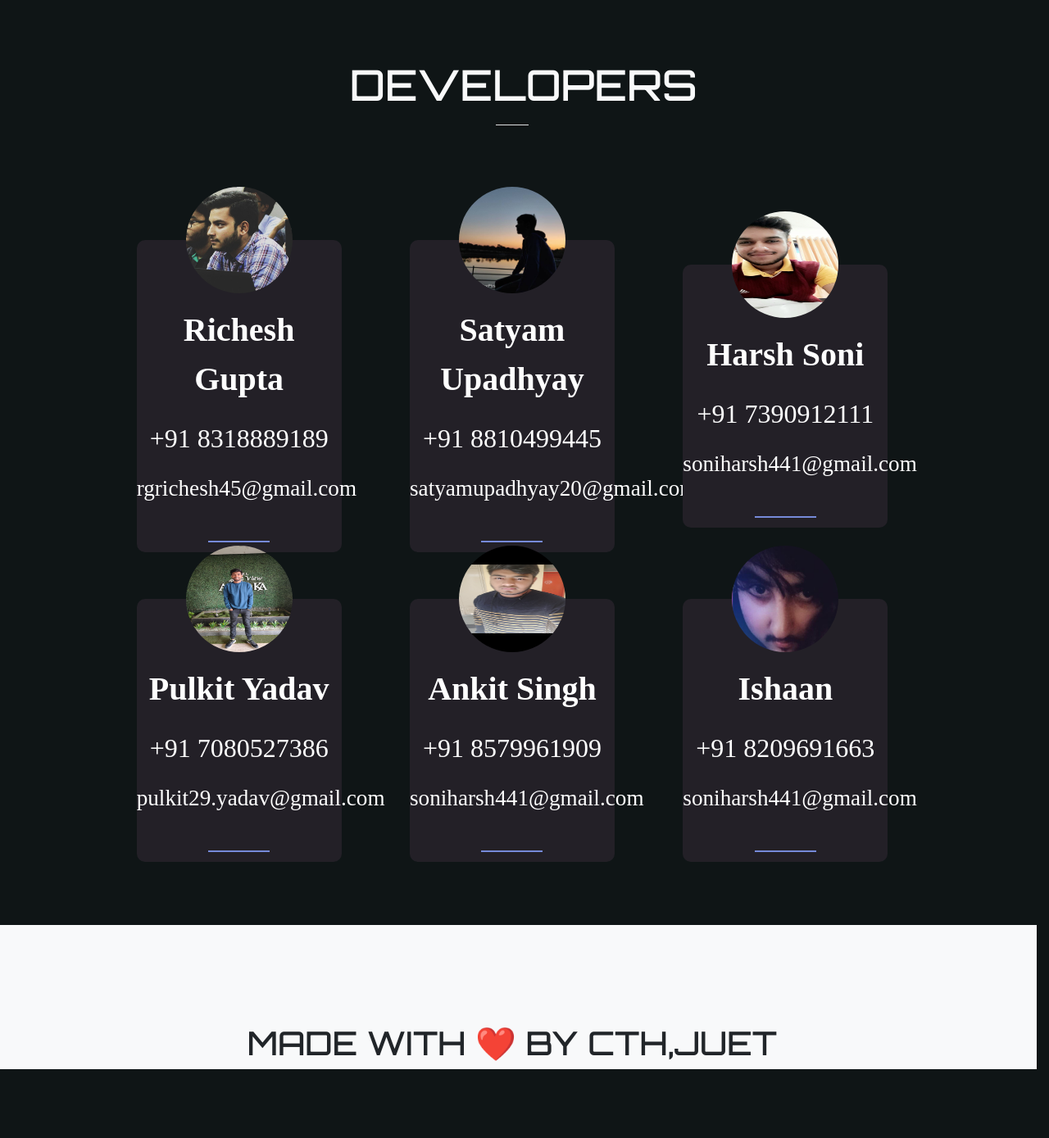
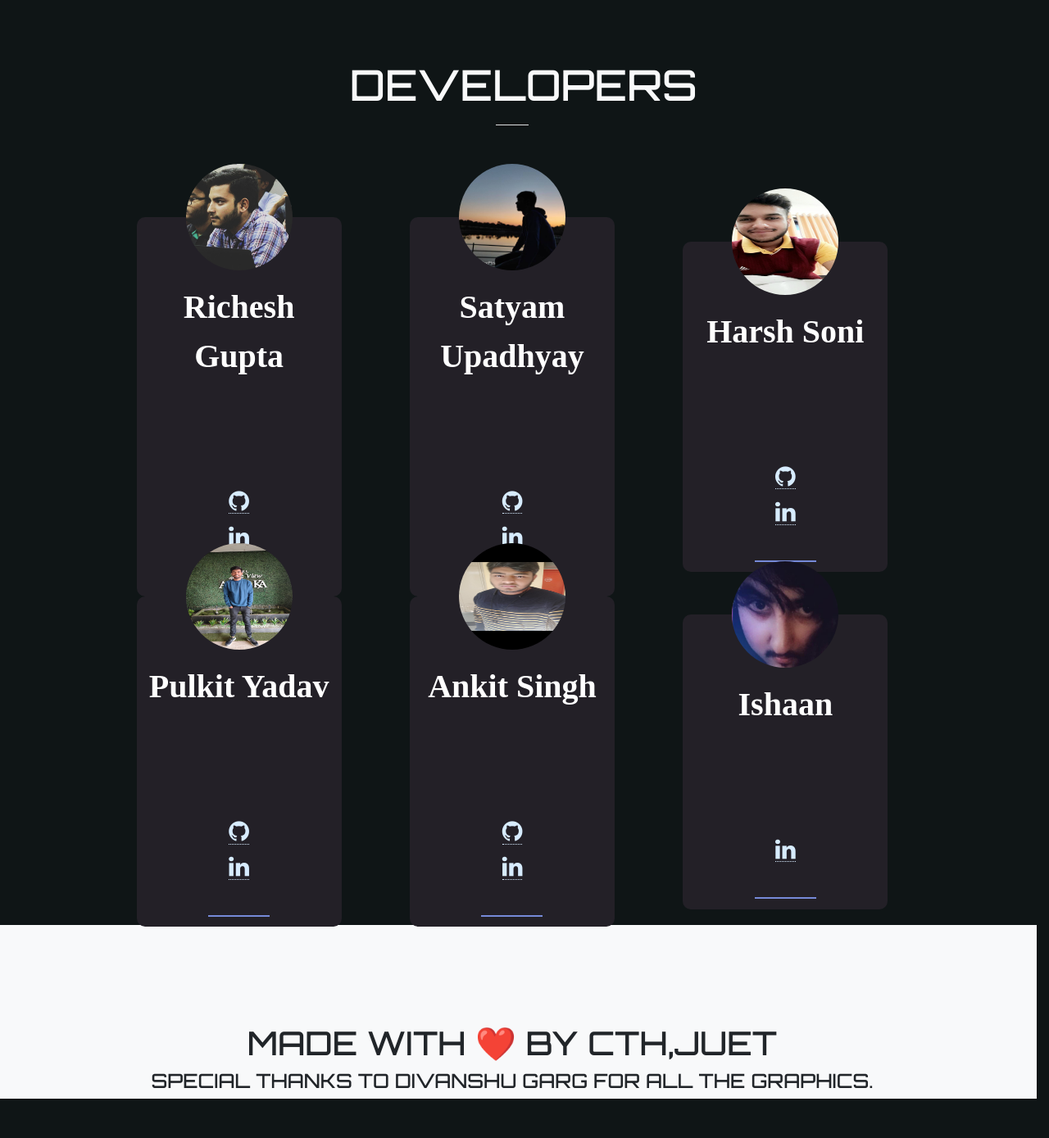
Before and after one commit to satyam260/Hack_map_2k20, a Django app: page / in a window 1280 px wide; the page is wider, and only the part inside the window is pictured. Shown: the part 3293-4682 px from the top of that part at 82% size. Before the commit the page ends 4598 px from the top of that part, so only its background shows below. Run offline with Django 3.2, Linux system fonts and the light colour scheme; some libraries are stand-ins or nearby versions; some web fonts are replaced.

Commit message:
Final Draft

```diff
--- a/main/templates/main/form.html
+++ b/main/templates/main/form.html
@@ -97,6 +97,7 @@
 	</div>
 	<br /><br />
 
+	<div class="col-md-6 text-center mx-auto">
 		<form method="POST" action="">
 			<br>
 
@@ -116,6 +117,7 @@
 				</div>
 			</div>
 		</form>
+	</div>
 	<script src="{% static 'js/jquey.js' %}"></script>
 	<script src="{% static 'js/menu.js'  %}"></script>
 	<script src="{% static 'js/Tweenmax.js' %}"></script>
--- a/main/templates/main/index.html
+++ b/main/templates/main/index.html
@@ -27,6 +27,7 @@
         <link rel="stylesheet" href="{% static 'css/loader.css' %}">
         <link rel='stylesheet' href='{% static "css/devs.css" %}'>
         <link rel='stylesheet' href='{% static "/css/responsive.css" %}'>
+
         <link rel="stylesheet" href="https://cdnjs.cloudflare.com/ajax/libs/font-awesome/4.7.0/css/font-awesome.min.css">
 
         <script src="https://unpkg.com/scrollreveal"></script>
@@ -238,43 +239,61 @@
                     <div class="des-card" id="dev1">
                         <img class="prof-pic" src='{% static "./img/richesh.jpeg" %}'></img>
                         <div class="name"><span>Richesh Gupta</span></div>
-                        <div class="phone-no"><span>+91 8318889189</span></div>
-                        <div class="email"><span>rgrichesh45@gmail.com</span></div>
+                    <div class="col-md-4 text-center">
+
+                        <span><a href="https://github.com/richeshgupta" target="_parent" aria-hidden="true" class="fa fa-github mx-2"></a></span>
+                        <span><a href="https://linkedin.com/in/richeshgupta" target="_parent" class="fa fa-linkedin"></a></span>
+                    </div>
                         <div class="dash"></div>
                     </div>
                     <div class="des-card" id="dev2">
                         <img class="prof-pic" src='{% static "./img/satyam.jpg" %}'></img>
                         <div class="name"><span>Satyam Upadhyay</span></div>
-                        <div class="phone-no"><span>+91 8810499445</span></div>
-                        <div class="email"><span>satyamupadhyay20@gmail.com</span></div>
+                        <div class="col-md-4 text-center">
+
+                            <span><a href="https://github.com/satyam260" target="_parent" aria-hidden="true" class="fa fa-github mx-2"></a></span>
+                            <span><a href="https://www.linkedin.com/in/satyam-upadhyay-1776a2172/" target="_parent" class="fa fa-linkedin"></a></span>
+                        </div>
                         <div class="dash"></div>
                     </div>
                     <div class="des-card" id="dev3">
                         <img class="prof-pic" src='{% static "img/harsh.jpg" %}'></img>
                         <div class="name"><span>Harsh Soni</span></div>
-                        <div class="phone-no"><span>+91 7390912111</span></div>
-                        <div class="email"><span>soniharsh441@gmail.com</span></div>
+                        <div class="col-md-4 text-center">
+
+                            <span><a href="http://github.com/harshh06" target="_parent" aria-hidden="true" class="fa fa-github mx-2"></a></span>
+                            <span><a href="https://www.linkedin.com/in/harsh-soni-692b33172" target="_parent" class="fa fa-linkedin"></a></span>
+                        </div>
                         <div class="dash"></div>
                     </div>
                     <div class="des-card" id="dev4">
                         <img class="prof-pic" src='{% static "img/pulkit.jpg" %}'></img>
                         <div class="name"><span>Pulkit Yadav</span></div>
-                        <div class="phone-no"><span>+91 7080527386</span></div>
-                        <div class="email"><span>pulkit29.yadav@gmail.com</span></div>
+                        <div class="col-md-4 text-center">
+
+                            <span><a href="https://github.com/pulkit2930" target="_parent" aria-hidden="true" class="fa fa-github mx-2"></a></span>
+                            <span><a href="https://www.linkedin.com/in/pulkit-yadav-42095717a/" target="_parent" class="fa fa-linkedin"></a></span>
+                        </div>
                         <div class="dash"></div>
                     </div>
                     <div class="des-card" id="dev5">
                         <img class="prof-pic" src='{% static "img/ankit.jpeg" %}'></img>
                         <div class="name"><span>Ankit Singh</span></div>
-                        <div class="phone-no"><span>+91 8579961909</span></div>
-                        <div class="email"><span>soniharsh441@gmail.com</span></div>
+                        <div class="col-md-4 text-center">
+
+                            <span><a href="https://github.com/ankit039" target="_parent" aria-hidden="true" class="fa fa-github mx-2"></a></span>
+                            <span><a href="https://www.linkedin.com/in/ankit-raj-2a74b017a" target="_parent" class="fa fa-linkedin"></a></span>
+                        </div>
                         <div class="dash"></div>
                     </div>
                     <div class="des-card" id="dev6">
                         <img class="prof-pic" src='{% static "img/ishaan.png" %}'></img>
                         <div class="name"><span>Ishaan</span></div>
-                        <div class="phone-no"><span>+91 8209691663</span></div>
-                        <div class="email"><span>soniharsh441@gmail.com</span></div>
+                        <div class="col-md-4 text-center">
+
+                            <!-- <span><a href="https://github.com/satyam260" target="_parent" aria-hidden="true" class="fa fa-github mx-2"></a></span> -->
+                            <span><a href="https://www.linkedin.com/mwlite/in/ishan-shiv-137419164" target="_parent" class="fa fa-linkedin"></a></span>
+                        </div>
                         <div class="dash"></div>
                     </div>
                   </div>
@@ -287,6 +306,7 @@
     <div class="row my-5 w-100 bg-light" id="footer">
         <div class="col- w-100 text-center">
             <h1>Made With ❤️ BY CTH,JUET</h1>
+            <h4>Special Thanks to Divanshu Garg for all the graphics.</h4>
         </div>
 
     </div>
```
Also changed, not shown: main/models.py (+11 -11 lines), db.sqlite3, main/migrations/0003_auto_20200306_0653.py (added), main/static/img/github.svg (added), main/static/img/linkedin.svg (added). Lines whose indentation alone changed are shown as unchanged.
